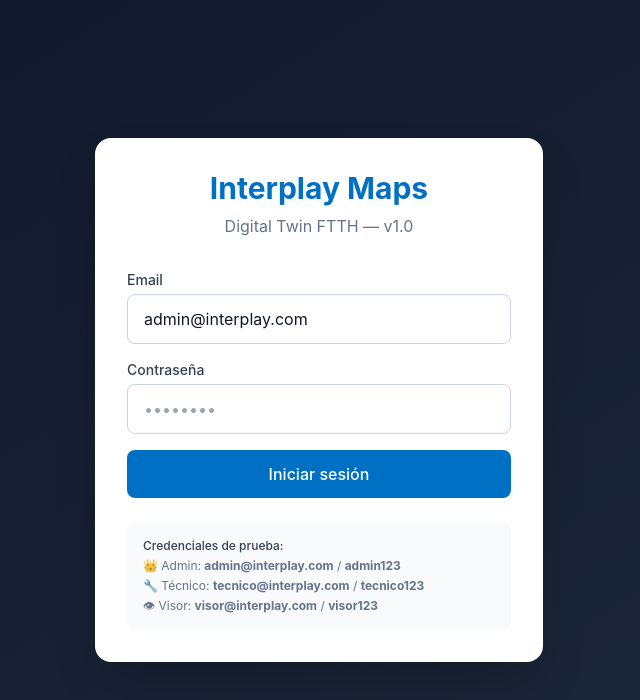
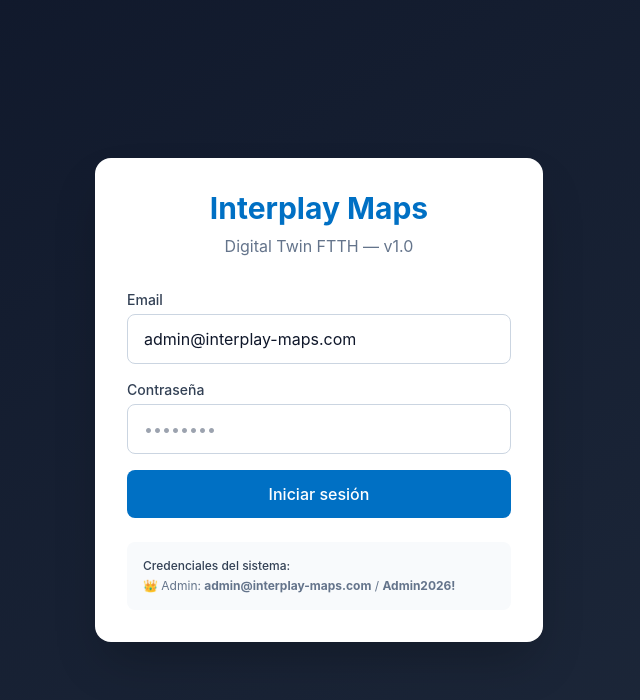
Before and after one commit to Miler007/interplay-maps, a Next.js app in the folder apps/frontend/: page /login in a window 1280 px wide. Shown: the top 700 px of the page, without its empty margins (321-961 px from the left). Built offline with nearby package versions, Linux system fonts and the light colour scheme; no server answers.

Commit message:
fix: CORS trailing slash and login timeout

```diff
--- a/apps/frontend/src/app/login/page.tsx
+++ b/apps/frontend/src/app/login/page.tsx
@@ -2,16 +2,11 @@
 
 import { useState } from 'react';
 import { useRouter } from 'next/navigation';
-
-const MOCK_USERS = [
-  { email: 'admin@interplay.com', password: 'admin123', name: 'Admin Interplay', role: 'ADMIN' },
-  { email: 'tecnico@interplay.com', password: 'tecnico123', name: 'Técnico Campo', role: 'SUPERVISOR' },
-  { email: 'visor@interplay.com', password: 'visor123', name: 'Visualizador', role: 'VISUALIZADOR' },
-];
+import { api } from '@/lib/api';
 
 export default function LoginPage() {
   const router = useRouter();
-  const [email, setEmail] = useState('admin@interplay.com');
+  const [email, setEmail] = useState('admin@interplay-maps.com');
   const [password, setPassword] = useState('');
   const [error, setError] = useState('');
   const [loading, setLoading] = useState(false);
@@ -21,14 +16,14 @@ export default function LoginPage() {
     setLoading(true);
     setError('');
 
-    const user = MOCK_USERS.find(u => u.email === email && u.password === password);
-
-    if (user) {
-      localStorage.setItem('token', 'mock-token-' + Date.now());
-      localStorage.setItem('user', JSON.stringify({ email: user.email, name: user.name, role: user.role }));
+    try {
+      const res = await api.auth.login(email, password, 120000);
+      localStorage.setItem('token', res.accessToken);
+      localStorage.setItem('refreshToken', res.refreshToken);
+      localStorage.setItem('user', JSON.stringify(res.user));
       router.push('/dashboard');
-    } else {
-      setError('Credenciales inválidas. Prueba: admin@interplay.com / admin123');
+    } catch (err: any) {
+      setError(err?.message || 'Credenciales inválidas');
       setLoading(false);
     }
   };
@@ -48,7 +43,7 @@ export default function LoginPage() {
             <label className="block text-sm font-medium text-slate-700 mb-1">Email</label>
             <input type="email" value={email} onChange={e => setEmail(e.target.value)}
               className="w-full px-4 py-3 border border-slate-300 rounded-lg focus:ring-2 focus:ring-interplay-500 focus:border-transparent outline-none"
-              placeholder="admin@interplay.com" required />
+              placeholder="admin@interplay-maps.com" required />
           </div>
 
           <div>
@@ -65,10 +60,8 @@ export default function LoginPage() {
         </form>
 
         <div className="mt-6 p-4 bg-slate-50 rounded-lg text-xs text-slate-500 space-y-1">
-          <p className="font-medium text-slate-700">Credenciales de prueba:</p>
-          <p>👑 Admin: <strong>admin@interplay.com</strong> / <strong>admin123</strong></p>
-          <p>🔧 Técnico: <strong>tecnico@interplay.com</strong> / <strong>tecnico123</strong></p>
-          <p>👁 Visor: <strong>visor@interplay.com</strong> / <strong>visor123</strong></p>
+          <p className="font-medium text-slate-700">Credenciales del sistema:</p>
+          <p>👑 Admin: <strong>admin@interplay-maps.com</strong> / <strong>Admin2026!</strong></p>
         </div>
       </div>
     </div>
--- a/apps/frontend/src/lib/api.ts
+++ b/apps/frontend/src/lib/api.ts
@@ -36,9 +36,9 @@ async function fetchApi<T>(endpoint: string, options?: RequestInitWithTimeout):
 
 export const api = {
   auth: {
-    login: (email: string, password: string) =>
+    login: (email: string, password: string, timeout?: number) =>
       fetchApi<{ accessToken: string; refreshToken: string; expiresIn: number; user: any }>('/auth/login', {
-        method: 'POST', body: JSON.stringify({ email, password }),
+        method: 'POST', body: JSON.stringify({ email, password }), timeout,
       }),
     refresh: (refreshToken: string) =>
       fetchApi<any>('/auth/refresh', { method: 'POST', body: JSON.stringify({ refreshToken }) }),
```
Also changed, not shown: 1 other file (tests, documents, lock files or other folders).
